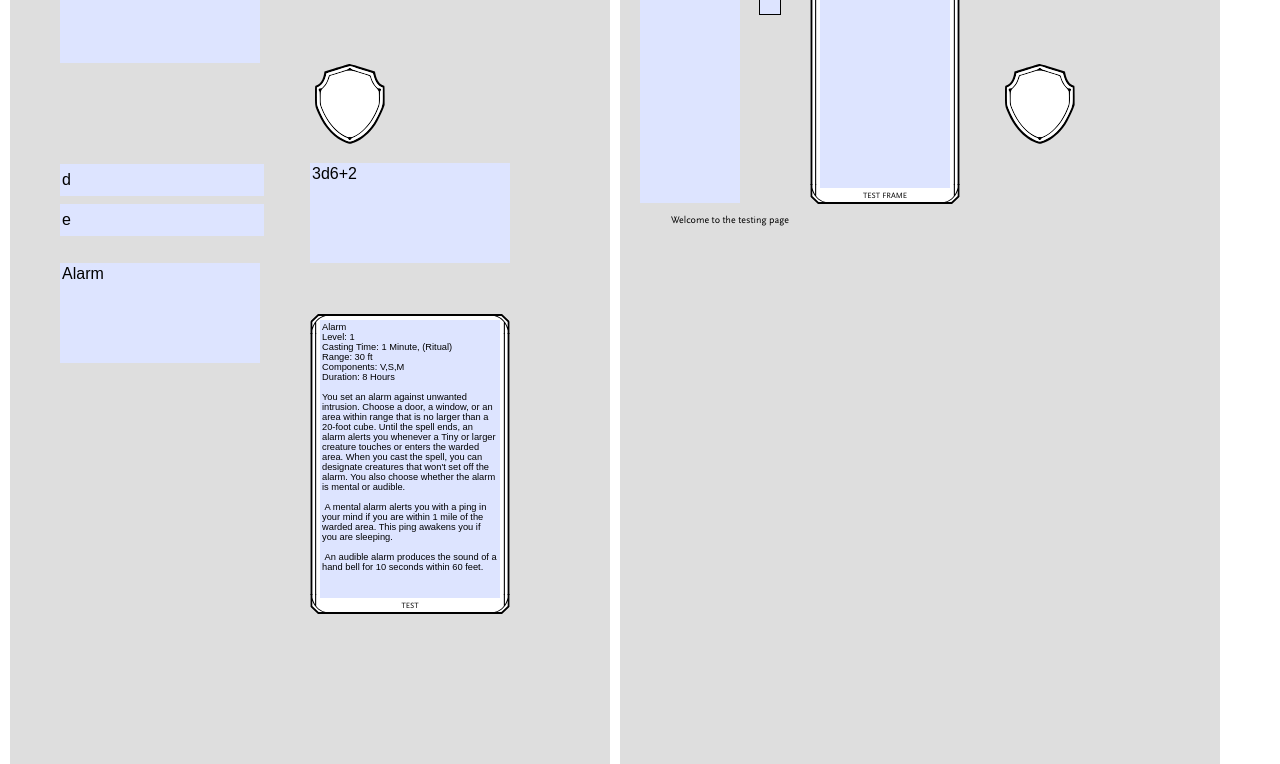
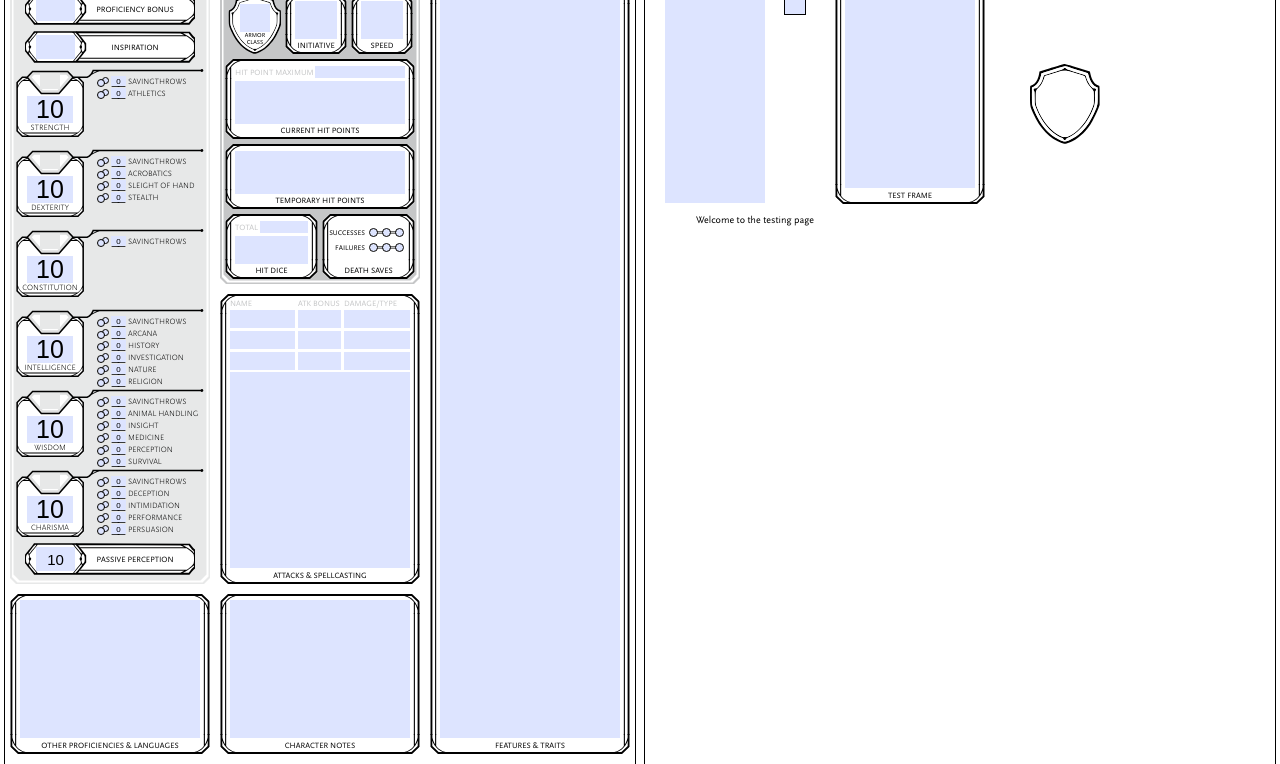
Before and after one commit to DnDdonderdag/character_sheet_v2, a plain HTML site: page index.html in a window 1280 px wide. Shown: the part 146-910 px from the top of the page. Drawn offline with Linux system fonts and the light colour scheme.

Commit message:
Created presetStatsPage

```diff
--- a/customTestLayout.json
+++ b/layoutTemplate.json
@@ -9,19 +9,14 @@
     },
     "layout": {
         "presetTestPage":{
-            "function": "presetTestPage",
-            "args": [10,10]
+            "function": "statsPage",
+            "args": [10,5]
         },
 
-        "customTestPage1":{
+        "lookupPage":{
             "function": "page",
-            "args": ["page1",10,620]
+            "args": ["lookupPage",10,645]
         },
-
-            "saveLoad":{
-                "function": "saveLoadButtons",
-                "args": [10,10]
-            },
 
             "formField1":{
                 "function": "calc",
@@ -32,14 +27,14 @@
                     {
                         "function" : "formfield",
                         "syncClass": "testSyncClass",
-                        "args": ["testField", 40,20,100,300,"page1"]
+                        "args": ["testField", 40,20,100,300,"lookupPage"]
                     }
                 }
             },
 
             "textTest":{
                 "function" : "text",
-                "args": ["testText", "Welcome to the testing page", 350,20,180,10, "page1" , "Scalasans", "black"]
+                "args": ["testText", "Welcome to the testing page", 350,20,180,10, "lookupPage" , "Scalasans", "black"]
             },
 
 
@@ -49,7 +44,7 @@
                 {
                     "function" : "tickbox",
                     "syncClass": "testSyncButton",
-                    "args": ["testButton1", 40,140,20,20,"page1"]
+                    "args": ["testButton1", 40,140,20,20,"lookupPage"]
                 }
             },
             "button2":{
@@ -58,7 +53,7 @@
                 {
                     "function" : "tickbox",
                     "syncClass": "testSyncButton2",
-                    "args": ["testButton2", 70,140,20,20,"page1"]
+                    "args": ["testButton2", 70,140,20,20,"lookupPage"]
                 }
             },
             "button3":{
@@ -67,7 +62,7 @@
                 {
                     "function" : "checkmark",
                     "syncClass": "testSyncButton2",
-                    "args": ["testButton3", 100,140,20,20,"page1"]
+                    "args": ["testButton3", 100,140,20,20,"lookupPage"]
                 }
             },
             "button4":{
@@ -76,18 +71,18 @@
                 {
                     "function" : "checkmark",
                     "syncClass": "testSyncButton",
-                    "args": ["testButton4", 130,140,20,20,"page1"]
+                    "args": ["testButton4", 130,140,20,20,"lookupPage"]
                 }
             },
 
             "frame1":{
                 "function" : "frame",
-                "args": ["testFrame", 40,190,150,300,"page1", "TEST FRAME","testSyncClass"]
+                "args": ["testFrame", 40,190,150,300,"lookupPage", "TEST FRAME","testSyncClass"]
             },
 
             "testAsset":{
                 "function": "svg",
-                "args": ["testAssetCustom", 200, 380, 80, 80, "armor.svg", "page1"]
+                "args": ["testAssetCustom", 200, 380, 80, 80, "armor.svg", "lookupPage"]
             }
 
 
--- /dev/null
+++ b/scripts/constructors/bevelledBox.js
@@ -0,0 +1,10 @@
+export function create(id, top, left, width, height, bevel ,parentDivID, color){
+    bevel = (bevel === undefined) ? 6 : bevel;
+
+    const bevelledBox  = document.createElement("div");
+    bevelledBox.id = id
+    bevelledBox.className = "bevelledBox";
+    bevelledBox.style = "--width: "+String(width)+"px; --height: "+String(height)+"px; --bevel: "+String(bevel)+"px; --color: #"+String(color)+"; top:"+String(top)+"px; left:"+String(left)+"px;";
+
+    document.getElementById(parentDivID).appendChild(bevelledBox)
+}
--- a/scripts/constructors/formfield.js
+++ b/scripts/constructors/formfield.js
@@ -47,7 +47,7 @@ export function singleLine(id, top, left, width, height, parentDivID, color, ali
 
     const formfield = document.createElement("input");
     formfield.id = id;
-    formfield.style = "--top:"+String(top)+"px; --left:"+String(left)+"px; --width:"+String(width)+"px; --height:"+String(height)+"px; --color:"+String(color)+"; --align:"+String(alignment)+""
+    formfield.style = "--top:"+String(top)+"px; --left:"+String(left)+"px; --width:"+String(width-4)+"px; --height:"+String(height-2)+"px; --color:"+String(color)+"; --align:"+String(alignment)+""
     formfield.className = "not-selectable singleLine save autoSize"
     formfield.spellcheck = false;
     formfield.maxFontSize = maxFontSize
--- a/scripts/constructors/frame.js
+++ b/scripts/constructors/frame.js
@@ -4,19 +4,26 @@ import * as formfield  from "../constructors/formfield.js";
 import * as text from "../constructors/text.js"
 import * as autoSize from "../decorators/autoSize.js";
 
-export function create(id, top, left, width, height, parentDivID,labelText, syncClass, alignment){
+export function create(id, top, left, width, height, parentDivID,labelText, syncClass, alignment, formBool){
     /*
         syncClass optional, if left out form will not sync
         LabelText optional, if left out form will fill box
     */
+
+    formBool = (formBool === undefined) ? true : formBool;
+
     let frame = document.createElement("div")
-    frame.id = id+"Frame"
+    if (formBool){frame.id = id+"Frame"}
+    else {frame.id = id}
+
     frame.className = "not-selectable frame"
     frame.style = "--top:"+String(top)+"px; --left:"+String(left)+"px; --width:"+String(width)+"px; --height:"+String(height)+"px;; --bevel:7.5px;"
 
+
     document.getElementById(parentDivID).appendChild(frame)
+    let frameFormField
+    if (formBool){
 
-    let frameFormField
         if(labelText){
             frameFormField =
                 autoSize.autoSizeDecorator(
@@ -29,13 +36,21 @@ export function create(id, top, left, width, height, parentDivID,labelText, sync
                     formfield.create(id, 7, 10, width-20, height-14, id+"Frame", undefined, alignment)
                 )
         }
-
         frameFormField = calc.calcDecorator(frameFormField)
 
         if (syncClass){
             frameFormField =
                 sync.syncDecorator(syncClass, frameFormField)
         }
+
+    } else {
+        if (labelText){
+            text.create(id+"FrameLabel", labelText, height-13, 0, width, 8, id, "Scalasans")
+        }
+    }
+
+
+
 
 
     //create corners
@@ -68,5 +83,10 @@ export function create(id, top, left, width, height, parentDivID,labelText, sync
         line.style = tops[i]+lefts[i]+scales[i]
         frame.appendChild(line);
     }
+    if (formBool){
         return frameFormField
+    } else {
+        return
     }
+
+}
--- a/scripts/constructors/page.js
+++ b/scripts/constructors/page.js
@@ -1,5 +1,5 @@
 export function create(id, top, left){
-    //Just page layout, page is 900 by 600 px
+    //Just page layout, page is 900 by 630 px
     const page = document.createElement("div");
     page.id = id
     page.style = "--top:"+String(top)+"px; --left:"+String(left)+"px;"
--- a/scripts/constructors/svg.js
+++ b/scripts/constructors/svg.js
@@ -5,15 +5,23 @@ export function create(id, top, left, width, height, fileName, parentDivID){
     // top, left, width, height speak for themselves
 
     fileName = "./assets/svg/" + fileName
+    const div = document.createElement("div");
+    div.draggable = false;
+    div.id = id;
+    div.style = "--top:"+String(top)+"px; --left:"+String(left)+"px; --width:"+String(width)+"px; --height:"+String(height)+"px;"
+    div.className = "not-selectable assetDiv"
+    div.spellcheck = false;
+    document.getElementById(parentDivID).appendChild(div)
+
 
     const asset = document.createElement("img");
     asset.src=fileName;
     asset.alt="failed asset";
     asset.draggable = false;
-    asset.id = id;
-    asset.style = "--top:"+String(top)+"px; --left:"+String(left)+"px; --width:"+String(width)+"px; --height:"+String(height)+"px;"
+    asset.id = id+"Asset";
+    asset.style = "--top:"+String(0)+"px; --left:"+String(0)+"px; --width:"+String(width)+"px; --height:"+String(height)+"px;"
     asset.className = "not-selectable asset"
     asset.spellcheck = false;
-    document.getElementById(parentDivID).appendChild(asset)
-    return asset
+    div.appendChild(asset)
+    return div
 }
--- a/scripts/main.js
+++ b/scripts/main.js
@@ -23,7 +23,7 @@ document.addEventListener("DOMContentLoaded", function () {
 
     //temporary setup while testing
     const loadButton = document.createElement("input");
-    loadButton.id = "loadButton"
+    loadButton.id = "loadLayoutButton"
     loadButton.type = "file"
     loadButton.textContent = "Browse...";
     loadButton.style.position = "absolute"
@@ -41,7 +41,7 @@ document.addEventListener("DOMContentLoaded", function () {
 
 
     //for testing
-    fetch('/customTestLayout.json')
+    fetch('/layoutTemplate.json')
         .then(res => res.json())
         .then(data => {
             layoutRenderer.render(data.layout);
--- /dev/null
+++ b/scripts/pages/statsPage.js
@@ -0,0 +1,148 @@
+import * as calc from "../decorators/calculate/calculations.js";
+import * as sync from "../decorators/syncronising.js";
+import * as saveload from "../utilities/saveLoad.js";
+import * as formfield  from "../constructors/formfield.js";
+import * as button  from "../constructors/button.js";
+import * as text from "../constructors/text.js";
+import * as autoSize from "../decorators/autoSize.js";
+import * as frame from "../constructors/frame.js";
+import * as page from "../constructors/page.js";
+import * as svg from "../constructors/svg.js";
+import * as lookup from "../utilities/lookup.js"
+import * as bevelledBox from "../constructors/bevelledBox.js"
+
+
+export function create(top,left){
+    let statsPage = page.create("statsPage", top, left)
+        saveload.createSaveLoadButtons(top+12, left+380);
+
+    let statsPageHeader = document.createElement("img");
+    statsPageHeader.id = "statsPageHeaderSVG"
+    statsPageHeader.className="header not-selectable"
+    statsPageHeader.src="Assets/SVG/headerP1.svg";
+    statsPageHeader.alt="headerchar";
+    statsPageHeader.draggable = false;
+    statsPageHeader.style = "--top:"+String(top)+"px; --left:"+String(left - 25)+"px;"
+    statsPage.appendChild(statsPageHeader);
+
+
+    let characterName =
+        sync.syncDecorator("characterName",
+            formfield.singleLine("statsPageName", 61, 23, 185, 23, "statsPage", undefined, "center", undefined)
+        )
+    let statsPageNameText = text.create("statsPageNameText", "CHARACTER NAME", 93, 30, 100, 8, "statsPage", undefined, undefined, undefined, "center")
+
+
+    let characterInfoSyncDecorators = ["class&level", "alignment", "playerName", "race", "background", "experiencePoints"]
+    let characterInfoFormFieldIds = ["class&level", "alignment", "playerName", "race", "background", "experiencePoints"]
+    let characterInfotextContents =["CLASS & LEVEL", "ALIGNMENT", "PLAYER NAME", "RACE", "BACKGROUND", "EXPERIENCE POINTS"]
+    for (let i = 0; i<6; i++){
+        sync.syncDecorator(characterInfoSyncDecorators[i],
+            formfield.singleLine(characterInfoFormFieldIds[i], 46 + i%2 * 29, 272 + i%3 * 110, 100, 16, "statsPage", undefined, "Left", undefined)
+        )
+        text.create(characterInfoFormFieldIds+"Text", characterInfotextContents[i], 63 + i%2 * 29, 272 + i%3 * 110, 100, 8, "statsPage", "Scalasanslight", undefined, undefined, "left")
+    }
+
+
+    let featuresAndTraits = frame.create("features&Traits", 120, 425, 200, 770, "statsPage", "FEATURES & TRAITS", "features&Traits", undefined)
+    let otherProficiencies = frame.create("otherProficiencies", 730, 5, 200, 160, "statsPage", "OTHER PROFICIENCIES & LANGUAGES", "otherProficiencies", undefined)
+    let characterNotes = frame.create("characterNotes", 730, 215, 200, 160, "statsPage", "CHARACTER NOTES", "characterNotes", undefined)
+
+    //Healthbox
+    let healthBevelledBox = bevelledBox.create("healthBevelledBox", 120, 215, 200, 300, undefined, "statsPage", "c5c6c7")
+    let speed = frame.create("speedFrame", 10, 131, 62,60, "healthBevelledBox", "SPEED", undefined, 'center', false)
+    let speedForm = calc.calcDecorator(sync.syncDecorator("speed",formfield.singleLine("speed", 7, 10, 42, 38, "speedFrame", undefined, "center", 25)))
+    let initiative = frame.create("initiativeFrame", 10, 65, 62 ,60, "healthBevelledBox", "INITIATIVE", "undefined", 'center', false)
+    let initiativeForm = calc.calcDecorator(sync.syncDecorator("initiative",formfield.singleLine("initiative", 7, 10, 42, 38, "initiativeFrame", undefined, "center", 25)))
+    let ACAsset = svg.create("acAssetStatsPage", 10, 5, 60, 60, "armor.svg", "healthBevelledBox")
+    let acForm = sync.syncDecorator("ac", formfield.singleLine("ac", 10,15,30,28, "acAssetStatsPage", undefined, "center", 20))
+    let acText = text.create("acText", "ARMOR CLASS", 38, 15, 30, 30, "acAssetStatsPage", undefined, undefined, 6, 'center')
+
+    let health = frame.create("healthFrame", 75, 5, 190, 80, "healthBevelledBox", "CURRENT HIT POINTS", undefined, undefined, false)
+    let maxHPText = text.create("maxHPText", "HIT POINT MAXIMUM", 9, 10, 80, 8, "healthFrame", undefined, "#c5c6c7", undefined, "left")
+    let maxHPForm = calc.calcDecorator(sync.syncDecorator("maxHP",formfield.singleLine("maxHP", 7,90,90,12, "healthFrame", undefined, 'left', 8)))
+    let HPForm = calc.calcDecorator(sync.syncDecorator("HP",formfield.singleLine("HP", 22,10,170,43, "healthFrame", undefined, 'center', 25)))
+
+    let tempHP = frame.create("tempHPFrame", 160, 5, 190, 65, "healthBevelledBox", "TEMPORARY HIT POINTS", undefined, undefined, false)
+    let tempHPForm = calc.calcDecorator(sync.syncDecorator("TempHp",formfield.singleLine("tempHP", 7,10,170,43, "tempHPFrame", undefined, 'center', 25)))
+
+    let hitDice = frame.create("hitDiceFrame", 230, 5, 93, 65, "healthBevelledBox", "HIT DICE", undefined, undefined, false)
+    let hitDiceText = text.create("hitDiceText", "TOTAL", 9, 10, 80, 8, "hitDiceFrame", undefined, "#c5c6c7", undefined, "left")
+    let maxHitDiceForm = calc.calcDecorator(sync.syncDecorator("maxHitDice",formfield.singleLine("maxHitDice", 7,35,48,12, "hitDiceFrame", undefined, 'left', 8)))
+    let hitDiceForm = calc.calcDecorator(sync.syncDecorator("hitDice",formfield.singleLine("hitDice", 22,10,73,28, "hitDiceFrame", undefined, 'center', 20)))
+
+    let deathSaves = frame.create("deathSavesFrame", 230, 102, 93, 65, "healthBevelledBox", "DEATH SAVES", undefined, undefined, false)
+    let successesText = text.create("successes", "SUCCESSES", 15, 5, 38, 7, "deathSavesFrame", undefined, undefined, undefined, "right")
+    let failsText = text.create("fails", "FAILURES", 30, 5, 38, 7, "deathSavesFrame", undefined, undefined, undefined, "right")
+
+    for (let i=0; i<4; i++){
+        const asset = document.createElement("img");
+        asset.src="./assets/svg/VerticalLine.svg";
+        asset.alt="failed asset";
+        asset.draggable = false;
+        asset.id = "deathSaveLineAsset";
+        asset.style = "--top:"+String(17 + i%2 * 15)+"px; --left:"+String(40+ Math.floor(i/2) * 10)+"px; --width:"+String(40)+"px; --height:"+String(10)+"px;"
+        asset.className = "not-selectable asset"
+        asset.style.setProperty("transform", "rotate(-90deg)")
+        asset.style.setProperty("z-index", "-1")
+        asset.spellcheck = false;
+        document.getElementById("deathSavesFrame").appendChild(asset)
+    }
+    for (let i=0; i<3; i++){
+       sync.syncDecorator("deathSave"+String(i), button.tickbox("deathSave" + String(i), 15, 48 + 13*i, 7,7, "deathSavesFrame", undefined))
+       sync.syncDecorator("deathFail"+String(i), button.tickbox("deathFail" + String(i), 30, 48 + 13*i, 7,7, "deathSavesFrame", undefined))
+    }
+
+    //Attacks and spell casting
+    let attacksSpellcasting = frame.create("attacks&Spellcasting", 430, 215, 200, 290, "statsPage", "ATTACKS & SPELLCASTING", "Spellcasting", undefined, false)
+    let attackNameText = text.create("attackNameText", "NAME", 5, 10, 80, 8, "attacks&Spellcasting", undefined, "#c5c6c7", undefined, "left")
+    let attackBonusText = text.create("attackNameText", "ATK BONUS", 5, 78, 80, 8, "attacks&Spellcasting", undefined, "#c5c6c7", undefined, "left")
+    let attackDamageText = text.create("attackNameText", "DAMAGE/TYPE", 5, 124, 80, 8, "attacks&Spellcasting", undefined, "#c5c6c7", undefined, "left")
+
+    for (let i=0; i<3; i++){
+        calc.calcDecorator(sync.syncDecorator("weapon"+String(i),formfield.singleLine("weapon"+String(i), 16 + i* 21,10, 65,18, "attacks&Spellcasting", undefined, 'left', 12)))
+        calc.calcDecorator(sync.syncDecorator("atkBonus"+String(i),formfield.singleLine("atkBonus"+String(i), 16 + i* 21, 78, 43,18, "attacks&Spellcasting", undefined, 'left', 12)))
+        calc.calcDecorator(sync.syncDecorator("atkDamage"+String(i),formfield.singleLine("atkDamage"+String(i), 16 + i* 21, 124, 66,18, "attacks&Spellcasting", undefined, 'left', 12)))
+    }
+    let attacksAndSpellcasting = calc.calcDecorator(sync.syncDecorator("attacksAndSpellcasting",formfield.create("ATKAndSpell", 79,10,180,196,"attacks&Spellcasting" ,undefined, 'left')))
+
+    //StatsBox
+    let statsBevelledBox = bevelledBox.create("statsBevelledBox", 120, 5, 200, 600, undefined, "statsPage", "e7e8e8")
+
+    let abilities = ["strength","dexterity","constitution","intelligence","wisdom","charisma"]
+    let skills = {strength:["savingthrows","athletics"], dexterity:["savingthrows","acrobatics","sleight of hand", "stealth"], constitution:["savingthrows",], intelligence:["savingthrows","arcana", "history", "investigation", "nature", "religion"], wisdom:["savingthrows","animal handling", "insight", "medicine", "perception", "survival"], charisma:["savingthrows","deception", "intimidation", "performance", "persuasion"]}
+
+    svg.create("profBonusAsset", -25, 15, 170, 100, "profbonus.svg", "statsBevelledBox")
+        text.create("profBonusText", "PROFICIENCY BONUS", 46, 65, 90, 8, "profBonusAsset", undefined, undefined, undefined, "center")
+        sync.syncDecorator("prof",calc.calcDecorator(formfield.singleLine("prof", 38, 11, 39, 24, "profBonusAsset", undefined, "center", 15)))
+    svg.create("inspirationAsset", 13, 15, 170, 100, "profbonus.svg", "statsBevelledBox")
+        text.create("inspirationText", "INSPIRATION", 46, 65, 90, 8, "inspirationAsset", undefined, undefined, undefined, "center")
+        sync.syncDecorator("inspiration",calc.calcDecorator(formfield.singleLine("inspiration", 38, 11, 39, 24, "inspirationAsset", undefined, "center", 15)))
+    svg.create("passivePerceptionAsset", 525, 15, 170, 100, "profbonus.svg", "statsBevelledBox")
+        text.create("passivePerceptionText", "PASSIVE PERCEPTION", 46, 65, 90, 8, "passivePerceptionAsset", undefined, undefined, undefined, "center")
+        let passivePerception = sync.syncDecorator("passivePerception",calc.calcDecorator(formfield.singleLine("passivePerception", 38, 11, 39, 24, "passivePerceptionAsset", undefined, "center", 15)))
+        passivePerception.textContent = "{10 + [wisdomperceptionBonus]}"
+
+    for (let i=0; i<6; i++){
+        svg.create("statBoxAsset"+abilities[i], 70+80*i, 5, 190, 100, "modifiertab.svg", "statsBevelledBox")
+        let modTab = sync.syncDecorator(abilities[i].substring(0,3).toUpperCase() + "mod", calc.calcDecorator(formfield.singleLine(abilities[i].substring(0,3).toUpperCase() + "mod", 19, 25, 20,16, "statBoxAsset"+abilities[i], "#e7e8e8", "center", 8)))
+        let abilityTab = sync.syncDecorator(abilities[i] + "Value", calc.calcDecorator(formfield.singleLine(abilities[i] + "Value", 42, 12, 46,27, "statBoxAsset"+abilities[i], undefined, "center", 25)))
+        text.create(abilities[i]+"Text", abilities[i].toUpperCase(), 69, 5, 60, 9, "statBoxAsset"+abilities[i], "scalasanslight", undefined, 8, "center")
+        abilityTab.textContent = "10"
+
+
+        for(let j=0; j<skills[abilities[i]].length; j++){
+            let skill = skills[abilities[i]][j]
+            let ability = abilities[i]
+            let expertiseButton = sync.syncDecorator(ability+skill+"Exp",button.tickbox(ability+skill+"Exp", 24 + j*12, 88, 5,5, "statBoxAsset"+abilities[i], undefined))
+            let profButton = sync.syncDecorator(ability+skill+"Prof",button.tickbox(ability+skill+"Prof", 26 + j*12, 83, 6,6, "statBoxAsset"+abilities[i], undefined))
+            let profBonus = calc.calcDecorator(sync.syncDecorator(ability+skill+"Bonus", formfield.singleLine(ability+skill+"Bonus", 22 + j*12, 96, 15, 10, "statBoxAsset"+abilities[i], undefined, "center", 8)))
+            svg.create(ability+skill+"UnderlineAsset", 32 + j*12, 93, 15, 8, "HorizontalLine.svg","statBoxAsset"+abilities[i])
+            svg.create(ability+skill+"UnderlineAsset2", 32 + j*12, 99, 15, 8, "HorizontalLine.svg","statBoxAsset"+abilities[i])
+            text.create(ability+skill+"text", skill.toUpperCase(), 23 + j*12, 113, 90, 8, "statBoxAsset"+abilities[i], "scalasanslight", undefined, undefined, "left")
+            profBonus.textContent = "{[" + ability+skill+"Prof" +"] * [prof] + [" +ability+skill+"Exp" + "]*[" + ability+skill+"Prof" +"] * [prof] + [" +ability.substring(0,3).toUpperCase() + "mod"+ "]}"
+        }
+    }
+
+
+};
--- a/scripts/utilities/layoutRenderer.js
+++ b/scripts/utilities/layoutRenderer.js
@@ -9,6 +9,7 @@ import * as autoSize from "../decorators/autoSize.js";
 import * as frame from "../constructors/frame.js";
 import * as page from "../constructors/page.js";
 import * as presetTestPage from "../pages/presetTestPage.js"
+import * as statsPage from "../pages/statsPage.js"
 import * as svg from "../constructors/svg.js";
 
 
@@ -30,7 +31,8 @@ const functionMap = {
 
 
   //Pre made pages
-  presetTestPage: (args) => presetTestPage.create(...args)
+  presetTestPage: (args) => presetTestPage.create(...args),
+  statsPage: (args) => statsPage.create(...args)
 
   };
 
@@ -48,4 +50,5 @@ export function render(layout){
     for (const [key, value] of Object.entries(layout)) {
         runFunctionByName(value.function, value.args)
       }
+      saveload.setLayout(layout)
 }
--- a/style.css
+++ b/style.css
@@ -84,11 +84,11 @@
     resize:none;
     font-family:Arial, Helvetica, sans-serif;
     border:none;
-    outline: solid 1px;
+    outline: solid 0.5px;
     z-index: 1000;
     border-radius: 50%;
   }.tickbox:hover{
-    outline: solid 2px;
+    outline: solid 1.5px;
   }
 
 
@@ -115,6 +115,61 @@
     width: var(--width);
     height: var(--height);
   }
+    .assetDiv{
+    position: absolute;
+    left: var(--left);
+    top: var(--top);
+    width: var(--width);
+    height: var(--height);
+  }
+  .bevelledBox {
+  left: var(--left);
+  top: var(--top);
+  position: absolute;
+  width:  calc(var(--width));
+  height: calc(var(--height));
+  clip-path:  polygon(var(--bevel) 0px,calc(var(--width) - var(--bevel)) 0px,calc(var(--width)) var(--bevel),calc(var(--width))  calc(var(--height) - var(--bevel)),calc(var(--width) - var(--bevel))  calc(var(--height)),var(--bevel)  calc(var(--height)),0px  calc(var(--height) - var(--bevel)),0px var(--bevel));
+  background: var(--color);
+  z-index: -1;
+}.bevelledBox::after{
+  content: "";
+  position: absolute;
+  top:calc(var(--bevel)/4);
+  left: calc(var(--bevel)/4);
+  width:  calc(var(--width) - var(--bevel)/2);
+  height: calc(var(--height) - var(--bevel)/2 );
+  clip-path: polygon(
+
+  calc(var(--bevel)) 0px,
+  calc(var(--width) - var(--bevel)*1.5) 0px,
+
+  calc(var(--width) - var(--bevel)/2) calc(var(--bevel)),
+  calc(var(--width) - var(--bevel)/2) calc(var(--height) - var(--bevel)*1.5),
+
+  calc(var(--width) - var(--bevel)*1.5) calc(var(--height) - var(--bevel)/2),
+  calc(var(--bevel)) calc(var(--height) - var(--bevel)/2),
+
+  0px calc(var(--height) - var(--bevel)*1.5),
+  0px calc(var(--bevel)),
+
+  calc(var(--bevel)) 0px,
+
+  calc(var(--bevel) + 2px) 2px,
+  2px calc(var(--bevel) + 2px),
+  2px calc(var(--height) - var(--bevel)*1.5 - 2px),
+
+  calc(var(--bevel) + 2px) calc(var(--height) - var(--bevel)/2 - 2px),
+  calc(var(--width) - var(--bevel)*1.5 - 2px) calc(var(--height) - var(--bevel)/2 - 2px),
+
+  calc(var(--width) - var(--bevel)/2 - 2px) calc(var(--height) - var(--bevel)*1.5 - 2px),
+  calc(var(--width) - var(--bevel)/2 - 2px) calc(var(--bevel) + 2px),
+
+  calc(var(--width) - var(--bevel)*1.5 - 2px) 2px,
+  calc(var(--bevel) + 2px) 2px
+  );
+  background: rgb(255, 255, 255);
+  z-index: -1;
+}
 
 #tooltip{
     white-space:pre-wrap;
@@ -125,10 +180,18 @@
     position: absolute;
     left: var(--left);
     top: var(--top);
-    width: 600px;
+    width: 630px;
     height: 900px;
     z-index: -100;
-    background-color: rgb(222, 222, 222);
+    background-color: transparent;
+    outline: solid 1px;
+}
+.header{
+    position: absolute;
+    left: var(--left);
+    top: var(--top);
+    width: 650px;
+    z-index: -100;
 }
 
 .frame{
```
Also changed, not shown: scripts/utilities/saveLoad.js (+20 -9 lines), README.txt. Lines whose indentation alone changed are shown as unchanged.
